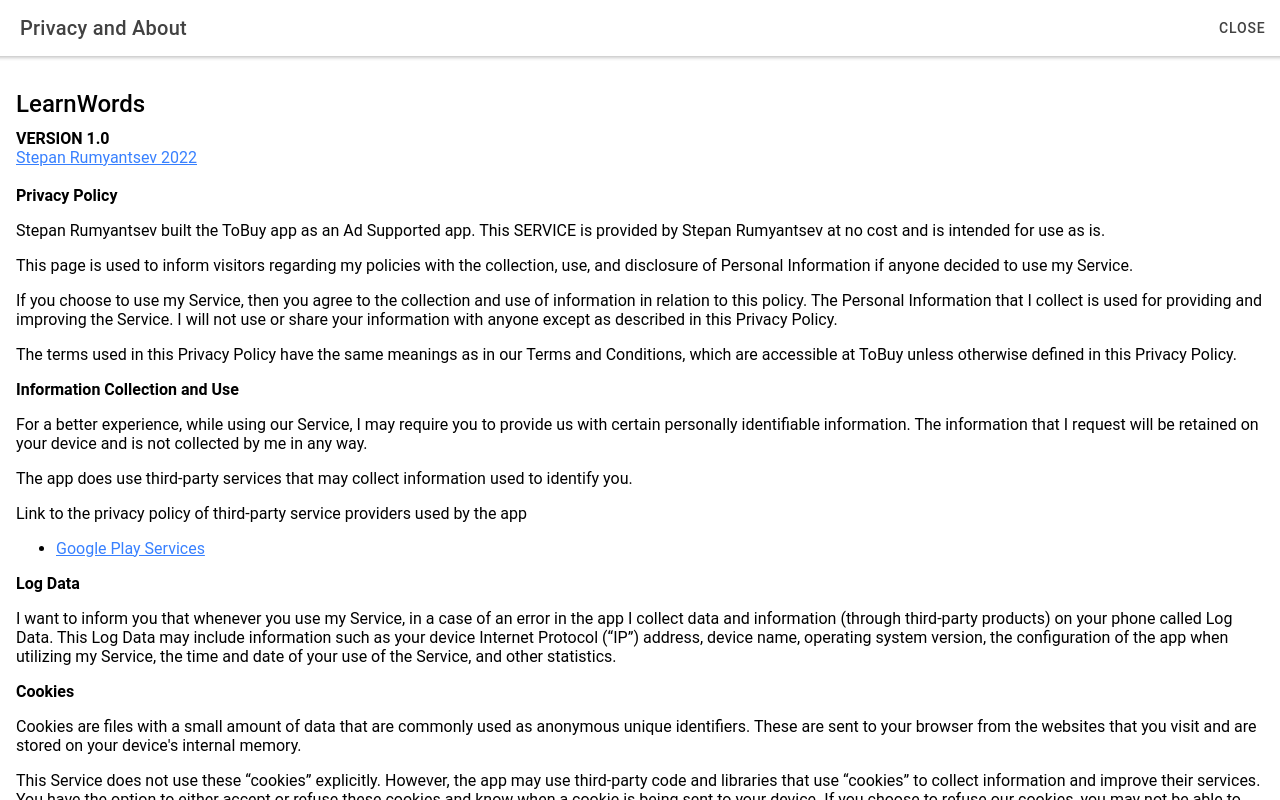
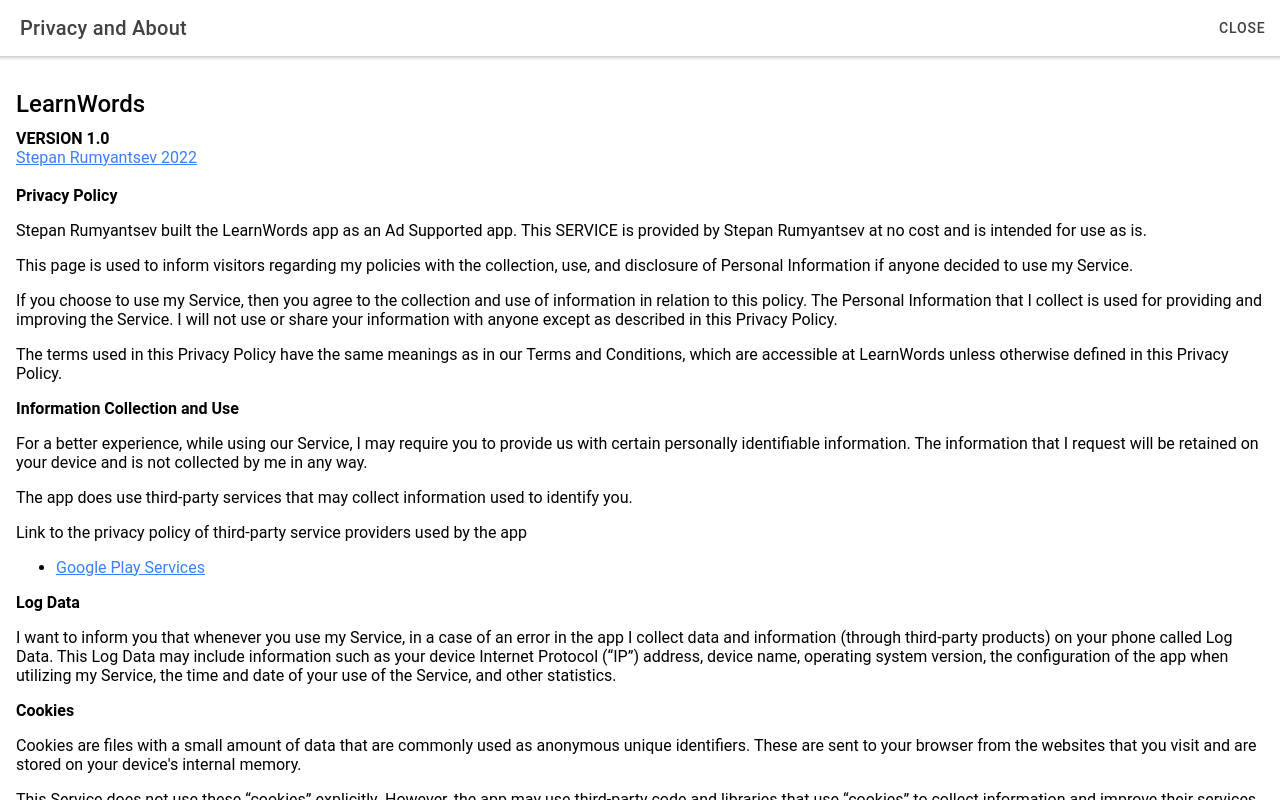
Before and after one commit to stepanrumyantsev/LearnWords, a React (Create React App) app: page /about in a window 1280 px wide. Built offline with nearby package versions, Linux system fonts and the light colour scheme.

Commit message:
Fixed Privacy Policy

```diff
--- a/src/pages/AboutPage.jsx
+++ b/src/pages/AboutPage.jsx
@@ -38,7 +38,7 @@
                     <br />
 
                     <strong>Privacy Policy</strong> <p>
-                        Stepan Rumyantsev built the ToBuy app as
+                        Stepan Rumyantsev built the LearnWords app as
                         an Ad Supported app. This SERVICE is provided by
                         Stepan Rumyantsev at no cost and is intended for use as
                         is.
@@ -55,7 +55,7 @@
                     </p> <p>
                         The terms used in this Privacy Policy have the same meanings
                         as in our Terms and Conditions, which are accessible at
-                        ToBuy unless otherwise defined in this Privacy Policy.
+                        LearnWords unless otherwise defined in this Privacy Policy.
                     </p> <p><strong>Information Collection and Use</strong></p> <p>
                         For a better experience, while using our Service, I
                         may require you to provide us with certain personally
@@ -156,7 +156,7 @@
                         charge you for the app or its services without making it very
                         clear to you exactly what you’re paying for.
                     </p> <p>
-                        The ToBuy app stores and processes personal data that
+                        The LearnWords app stores and processes personal data that
                         you have provided to us, to provide my
                         Service. It’s your responsibility to keep your phone and
                         access to the app secure. We therefore recommend that you do
@@ -165,7 +165,7 @@
                         official operating system of your device. It could make your
                         phone vulnerable to malware/viruses/malicious programs,
                         compromise your phone’s security features and it could mean
-                        that the ToBuy app won’t work properly or at all.
+                        that the LearnWords app won’t work properly or at all.
                     </p> <div><p>
                         The app does use third-party services that declare their
                         Terms and Conditions.
--- a/src/pages/SettingsPage.jsx
+++ b/src/pages/SettingsPage.jsx
@@ -18,7 +18,7 @@
 
 const SettingsPage = () => {
     const history = useHistory();
-    //const [unitsValue, setUnitsValue] = useState(localStorage.getItem("toBuyUnits") ? localStorage.getItem("toBuyUnits") : "metric");
+    //const [unitsValue, setUnitsValue] = useState(localStorage.getItem("LearnWordsUnits") ? localStorage.getItem("LearnWordsUnits") : "metric");
 
     return (
         <div>
```
